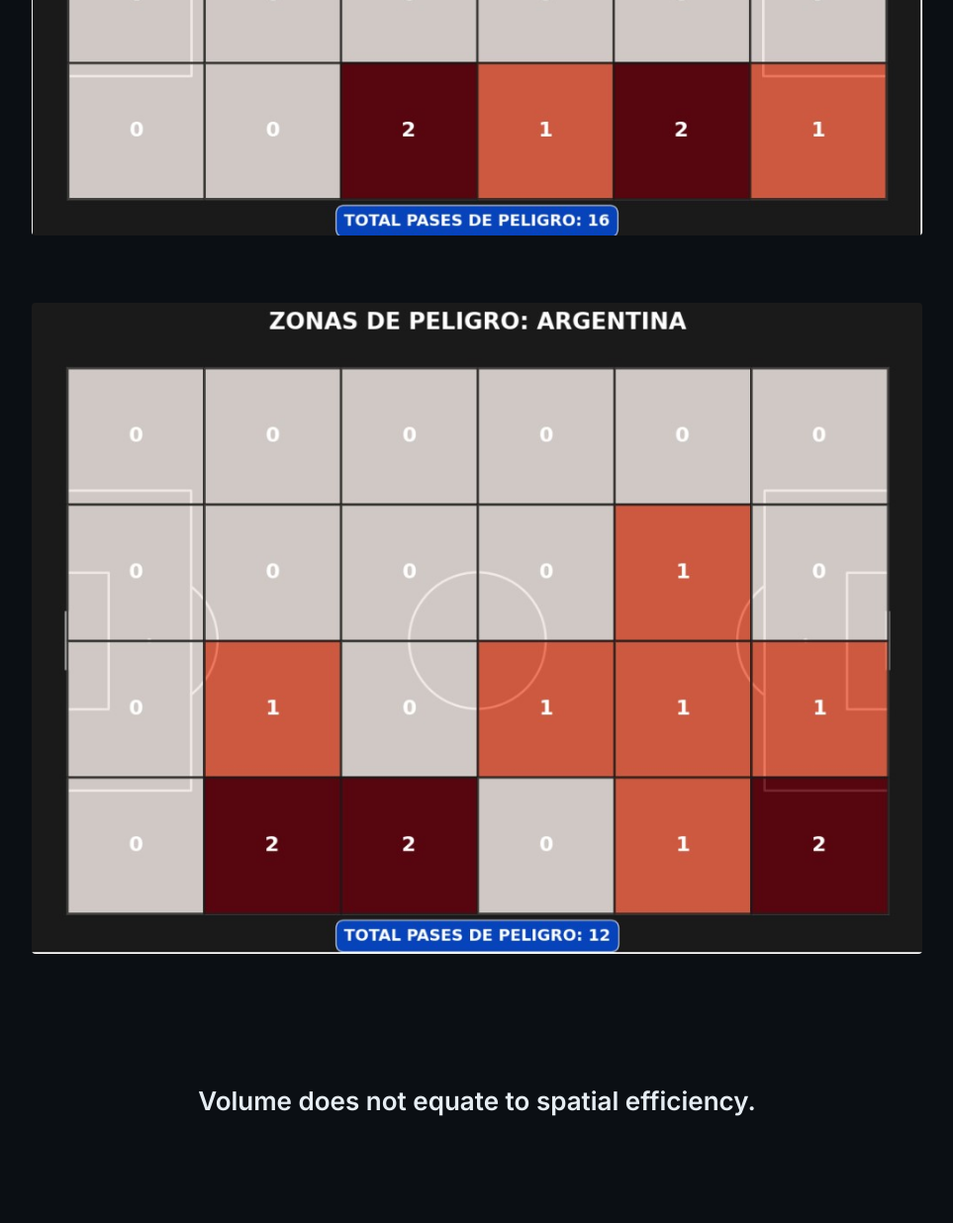
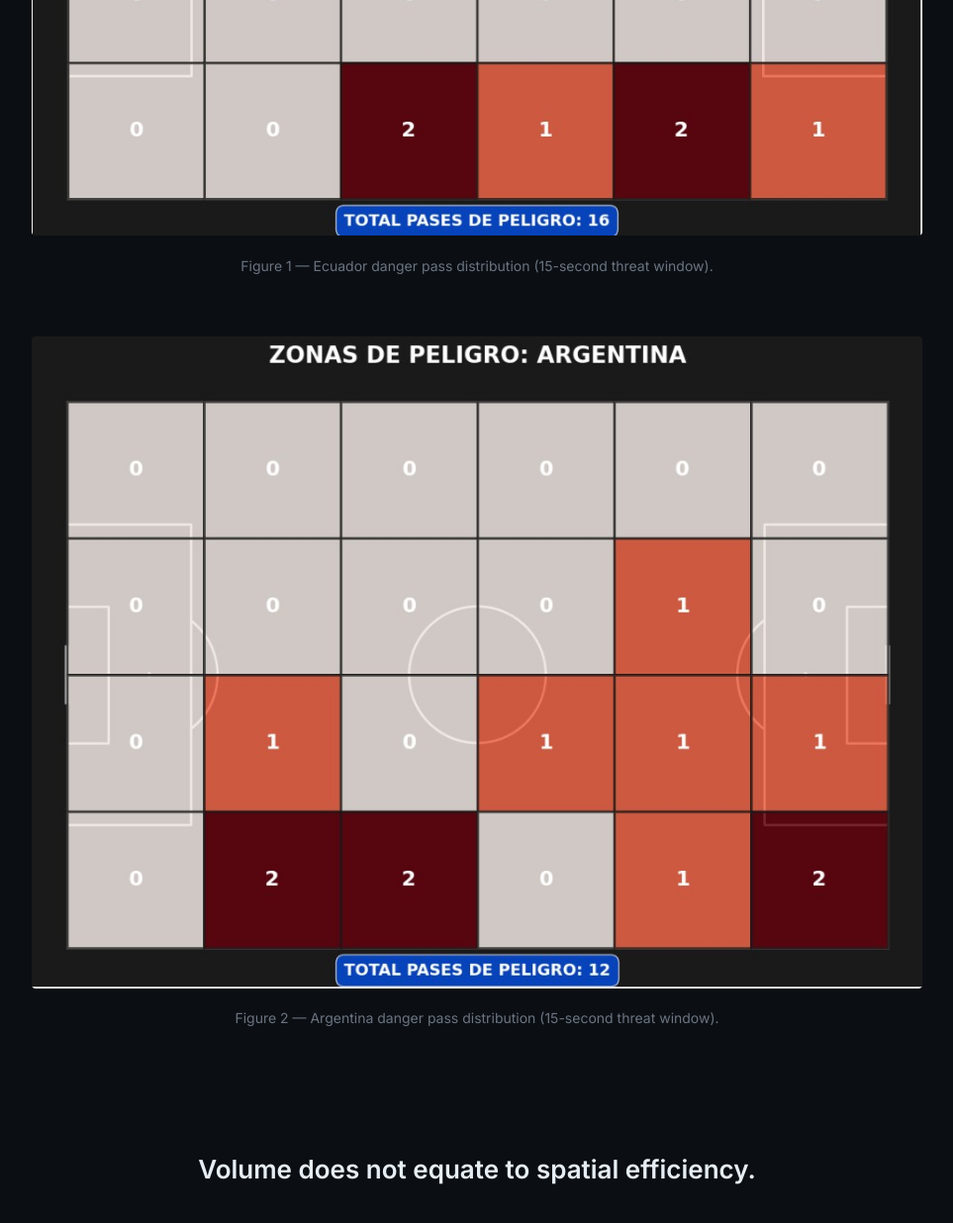
Before and after one commit to Fiallos77/analitykaXG, a Jekyll site: the page built from reports/argentina-ecuador-2024.md, in a window 1280 px wide and 1400 px high, scrolled down 1223 px. Shown: the top 1236 px of the window at 99% size, without its empty margins (158-1121 px from the left). Built offline with Jekyll 4.4.1, drawn with Linux system fonts in a browser that asks for light colours.

Commit message:
Enhance report with alt text and captions for images
Updated report with improved image alt text and added captions for clarity.

```diff
--- a/reports/argentina-ecuador-2024.md
+++ b/reports/argentina-ecuador-2024.md
@@ -2,6 +2,7 @@
 layout: report
 title: Argentina vs Ecuador – Spatial Threat Report
 ---
+
 <div class="report-hero">
   <h1>Argentina vs Ecuador</h1>
   <p>Copa América 2024 | 15s Threat Window Model™</p>
@@ -10,9 +11,9 @@ title: Argentina vs Ecuador – Spatial Threat Report
 <div class="report-section">
   <h2>Executive Summary</h2>
   <p>
-  Ecuador generated a higher volume of danger passes (16 vs 12),
-  concentrated in advanced half-spaces. Argentina's structure showed
-  deeper left progression but limited central occupation.
+    Ecuador generated a higher volume of danger passes (16 vs 12),
+    concentrated in advanced half-spaces. Argentina's structure showed
+    deeper left progression but limited central occupation.
   </p>
 </div>
 
@@ -20,12 +21,19 @@ title: Argentina vs Ecuador – Spatial Threat Report
   <h2>Spatial Distribution</h2>
 
   <div class="report-figure">
-    <img src="{{ site.baseurl }}/assets/images/Ecuador1.jpg">
+    <img src="{{ site.baseurl }}/assets/images/Ecuador1.jpg" alt="Ecuador Threat Map">
+    <p style="color:#6B7480; font-size:14px; margin-top:12px;">
+      Figure 1 — Ecuador danger pass distribution (15-second threat window).
+    </p>
   </div>
 
   <div class="report-figure">
-    <img src="{{ site.baseurl }}/assets/images/Argentina1.jpg">
+    <img src="{{ site.baseurl }}/assets/images/Argentina1.jpg" alt="Argentina Threat Map">
+    <p style="color:#6B7480; font-size:14px; margin-top:12px;">
+      Figure 2 — Argentina danger pass distribution (15-second threat window).
+    </p>
   </div>
+
 </div>
 
 <div class="report-highlight">
```
